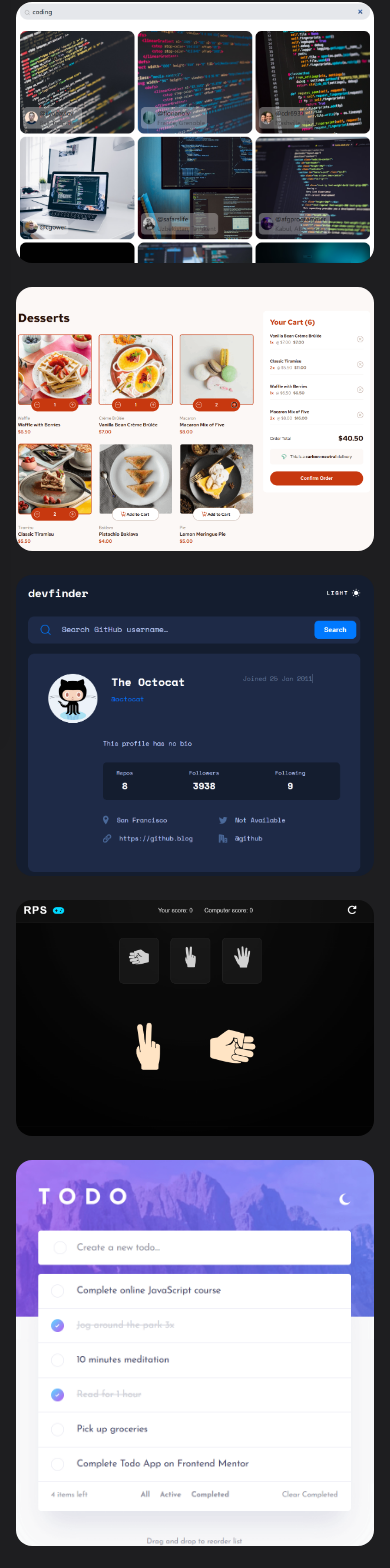
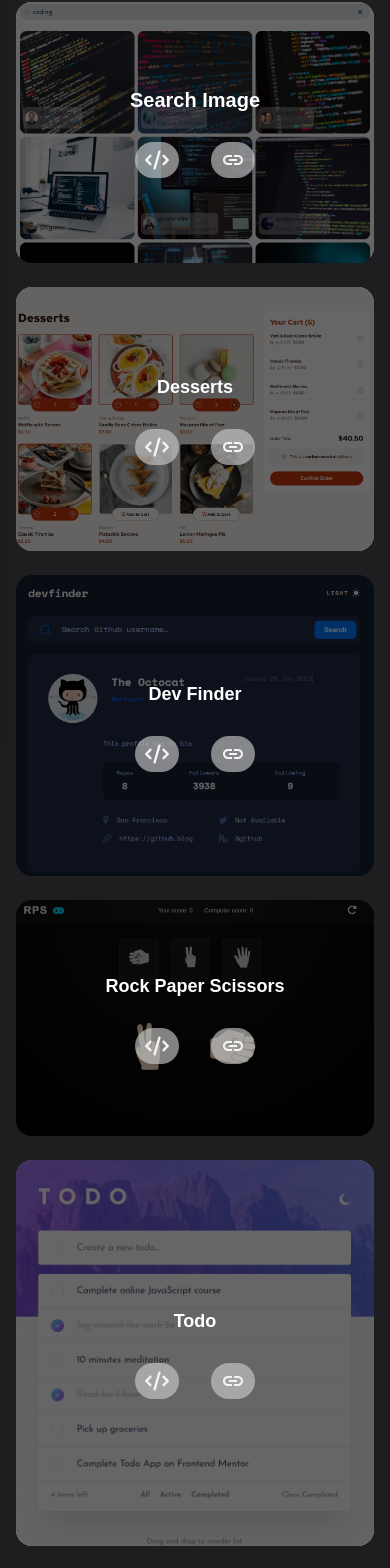
Before and after one commit to dudoshaa/donaDev, a React (Vite) app: page /projects in a window 390 px wide. Shown: the part 111-1679 px from the top of the page. Built offline with nearby package versions, Linux system fonts and the light colour scheme; a web font is replaced by a local one.

Commit message:
add project pages design

```diff
--- a/src/pages/Projects.jsx
+++ b/src/pages/Projects.jsx
@@ -1,58 +1,251 @@
 import React from "react";
+import { Link, NavLink } from "react-router-dom";
+import { MdOutlineLink } from "react-icons/md";
+import { FaCode } from "react-icons/fa6";
 
 function Projects() {
   return (
     <div className="container">
       <ul className="grid grid-cols-1 sm:grid-cols-2 md:grid-cols-3 lg:grid-cols-4 gap-6 mx-auto">
-        <li className="col-span-1 sm:col-span-2 md:col-span-2 row-span-2 rounded-2xl overflow-hidden border-[ridge">
+        <li className="relative group col-span-1 sm:col-span-2 md:col-span-2 row-span-2 rounded-2xl overflow-hidden">
           <img
             src="/assets/search-image.png"
-            className="w-full h-full "
+            className="w-full h-full object-cover transition duration-500 md:group-hover:scale-110"
           />
+
+          <div
+            className="absolute   inset-0 bg-black/60
+               flex flex-col items-center justify-center
+               opacity-100 md:opacity-0
+               md:group-hover:opacity-100
+               transition duration-300"
+          >
+            <span className="text-white text-xl font-semibold mb-7 lg:mb-15">
+              Search Image
+            </span>
+            <div className="flex items-center gap-8 lg:gap-20">
+              <Link
+                className=" px-2 py-1 border-2 border-transparent lg:px-5 lg:py-4 bg-[#cccccca1] rounded-4xl hover:border-[#9c210b] hover:text-[#9c210b]"
+                to="https://github.com/dudoshaa/searchimg"
+              >
+                <FaCode className="text-2xl lg:text-4xl" />
+              </Link>
+              <Link
+                to="https://searchimg-eight.vercel.app/"
+                className=" px-2 py-1 border-2 border-transparent lg:px-5 lg:py-4 bg-[#cccccca1] rounded-4xl hover:border-[#9c210b] hover:text-[#9c210b]"
+              >
+                <MdOutlineLink className="text-2xl   lg:text-4xl" />
+              </Link>
+            </div>
+          </div>
         </li>
 
-        <li className="rounded-2xl overflow-hidden">
+        <li className="relative group rounded-2xl overflow-hidden">
           <img
             src="/assets/desserts.png"
-            className="w-full h-full object-cover object-left"
+            className="w-full h-full object-cover object-left transition duration-500 md:group-hover:scale-110"
           />
 
+          <div
+            className="absolute inset-0 bg-black/60 flex flex-col items-center justify-center
+                  opacity-100 md:opacity-0 md:group-hover:opacity-100 transition"
+          >
+            <span className="text-white text-lg font-semibold mb-7 ">
+              Desserts
+            </span>
+            <div className="flex items-center gap-8 lg:gap-20">
+              <Link
+                className=" px-2 py-1 border-2 border-transparent lg:px-4 lg:py-3 bg-[#cccccca1] rounded-4xl hover:border-[#9c210b] hover:text-[#9c210b]"
+                to="https://github.com/dudoshaa/Desserts-redux"
+              >
+                <FaCode className="text-2xl lg:text-4xl" />
+              </Link>
+              <Link
+                to="https://1dars-five.vercel.app/"
+                className=" px-2 py-1 border-2 border-transparent lg:px-4 lg:py-3 bg-[#cccccca1] rounded-4xl hover:border-[#9c210b] hover:text-[#9c210b]"
+              >
+                <MdOutlineLink className="text-2xl   lg:text-4xl" />
+              </Link>
+            </div>
+          </div>
         </li>
 
-        <li className="rounded-2xl overflow-hidden">
+        <li className="relative group rounded-2xl overflow-hidden">
           <img
             src="/assets/dev-finder.png"
-            className="w-full h-full object-cover"
+            className="w-full h-full object-cover transition duration-500 md:group-hover:scale-110"
           />
+
+          <div
+            className="absolute inset-0 bg-black/60 flex flex-col items-center justify-center
+                  opacity-100 md:opacity-0 md:group-hover:opacity-100 transition"
+          >
+            <span className="text-white text-lg font-semibold mb-7">
+              Dev Finder
+            </span>
+            <div className="flex items-center gap-8 lg:gap-20">
+              <Link
+                className=" px-2 py-1 border-2 border-transparent lg:px-4 lg:py-3 bg-[#cccccca1] rounded-4xl hover:border-[#9c210b] hover:text-[#9c210b]"
+                to="https://github.com/dudoshaa/devfinder"
+              >
+                <FaCode className="text-2xl lg:text-4xl" />
+              </Link>
+              <Link
+                to="https://devfinder-liard.vercel.app/"
+                className=" px-2 py-1 border-2 border-transparent lg:px-4 lg:py-3 bg-[#cccccca1] rounded-4xl hover:border-[#9c210b] hover:text-[#9c210b]"
+              >
+                <MdOutlineLink className="text-2xl   lg:text-4xl" />
+              </Link>
+            </div>
+          </div>
         </li>
 
-        <li className="rounded-2xl overflow-hidden">
-          <img src="/assets/rps.png" className="w-full h-full object-cover" />
+        <li className="relative group rounded-2xl overflow-hidden">
+          <img
+            src="/assets/rps.png"
+            className="w-full h-full object-cover transition duration-500 md:group-hover:scale-110"
+          />
+
+          <div
+            className="absolute inset-0 bg-black/60 flex flex-col items-center justify-center
+                  opacity-100 md:opacity-0 md:group-hover:opacity-100 transition"
+          >
+            <span className="text-white text-lg font-semibold mb-7">
+              Rock Paper Scissors
+            </span>
+            <div className="flex items-center gap-8 lg:gap-20">
+              <Link
+                className=" px-2 py-1 border-2 border-transparent lg:px-4 lg:py-3 bg-[#cccccca1] rounded-4xl hover:border-[#9c210b] hover:text-[#9c210b]"
+                to="https://github.com/dudoshaa/rps"
+              >
+                <FaCode className="text-2xl lg:text-4xl" />
+              </Link>
+              <Link
+                to="https://rps-kohl-theta.vercel.app/"
+                className=" px-2 py-1 border-2 border-transparent lg:px-4 lg:py-3 bg-[#cccccca1] rounded-4xl hover:border-[#9c210b] hover:text-[#9c210b]"
+              >
+                <MdOutlineLink className="text-2xl   lg:text-4xl" />
+              </Link>
+            </div>
+          </div>
         </li>
 
-        <li className="rounded-2xl overflow-hidden">
-          <img src="/assets/todo.png" className="w-full h-full object-cover" />
+        <li className="relative group rounded-2xl overflow-hidden">
+          <img
+            src="/assets/todo.png"
+            className="w-full h-full object-cover transition duration-500 md:group-hover:scale-110"
+          />
+
+          <div
+            className="absolute inset-0 bg-black/60 flex flex-col items-center justify-center
+                  opacity-100 md:opacity-0 md:group-hover:opacity-100 transition"
+          >
+            <span className="text-white text-lg font-semibold mb-7">Todo</span>
+            <div className="flex items-center gap-8 lg:gap-20">
+              <Link
+                className=" px-2 py-1 border-2 border-transparent lg:px-4 lg:py-3 bg-[#cccccca1] rounded-4xl hover:border-[#9c210b] hover:text-[#9c210b]"
+                to="https://github.com/dudoshaa/todo"
+              >
+                <FaCode className="text-2xl lg:text-4xl" />
+              </Link>
+              <Link
+                to="https://todo-rosy-iota.vercel.app/"
+                className=" px-2 py-1 border-2 border-transparent lg:px-4 lg:py-3 bg-[#cccccca1] rounded-4xl hover:border-[#9c210b] hover:text-[#9c210b]"
+              >
+                <MdOutlineLink className="text-2xl   lg:text-4xl" />
+              </Link>
+            </div>
+          </div>
         </li>
 
-        <li className="rounded-2xl overflow-hidden">
+        <li className="relative group rounded-2xl overflow-hidden">
           <img
             src="/assets/player.png"
-            className="w-full h-full object-cover"
+            className="w-full h-full object-cover transition duration-500 md:group-hover:scale-110"
           />
+
+          <div
+            className="absolute inset-0 bg-black/60 flex flex-col items-center justify-center
+                  opacity-100 md:opacity-0 md:group-hover:opacity-100 transition"
+          >
+            <span className="text-white text-lg font-semibold mb-7">
+              Music Player
+            </span>
+            <div className="flex items-center gap-8 lg:gap-18">
+              <Link
+                className=" px-2 py-1 border-2 border-transparent lg:px-4 lg:py-3 bg-[#cccccca1] rounded-4xl hover:border-[#9c210b] hover:text-[#9c210b]"
+                to="https://github.com/dudoshaa/player"
+              >
+                <FaCode className="text-2xl lg:text-4xl" />
+              </Link>
+              <Link
+                to="https://player-alpha-two.vercel.app/"
+                className=" px-2 py-1 border-2 border-transparent lg:px-4 lg:py-3 bg-[#cccccca1] rounded-4xl hover:border-[#9c210b] hover:text-[#9c210b]"
+              >
+                <MdOutlineLink className="text-2xl   lg:text-4xl" />
+              </Link>
+            </div>
+          </div>
         </li>
 
-        <li className="rounded-2xl overflow-hidden">
+        <li className="relative group rounded-2xl overflow-hidden">
           <img
             src="/assets/d-group.png"
-            className="w-full h-full object-cover"
+            className="w-full h-full object-cover transition duration-500 md:group-hover:scale-110"
           />
+
+          <div
+            className="absolute inset-0 bg-black/60 flex flex-col items-center justify-center
+                  opacity-100 md:opacity-0 md:group-hover:opacity-100 transition"
+          >
+            <span className="text-white text-lg font-semibold mb-7">
+              D-Group
+            </span>
+            <div className="flex items-center gap-8 lg:gap-18">
+              <Link
+                className=" px-2 py-1 border-2 border-transparent lg:px-4 lg:py-3 bg-[#cccccca1] rounded-4xl hover:border-[#9c210b] hover:text-[#9c210b]"
+                to="https://github.com/dudoshaa/D-Group"
+              >
+                <FaCode className="text-2xl lg:text-4xl" />
+              </Link>
+              <Link
+                to="https://sign-rust-eight.vercel.app/login"
+                className=" px-2 py-1 border-2 border-transparent lg:px-4 lg:py-3 bg-[#cccccca1] rounded-4xl hover:border-[#9c210b] hover:text-[#9c210b]"
+              >
+                <MdOutlineLink className="text-2xl   lg:text-4xl" />
+              </Link>
+            </div>
+          </div>
         </li>
 
-        <li className="col-span-1 sm:col-span-2 rounded-2xl overflow-hidden">
+        <li className="relative group col-span-1 sm:col-span-2 rounded-2xl overflow-hidden">
           <img
             src="/assets/healthy.webp"
-            className="w-full h-full object-cover"
+            className="w-full h-full object-cover transition duration-500 md:group-hover:scale-110"
           />
+
+          <div
+            className="absolute inset-0 bg-black/60 flex flex-col items-center justify-center
+                  opacity-100 md:opacity-0 md:group-hover:opacity-100 transition"
+          >
+            <span className="text-white text-lg font-semibold mb-8">
+              Healthy Food
+            </span>
+            <div className="flex items-center gap-8 lg:gap-18">
+              <Link
+                className=" px-2 py-1 border-2 border-transparent lg:px-4 lg:py-3 bg-[#cccccca1] rounded-4xl hover:border-[#9c210b] hover:text-[#9c210b]"
+                to="https://github.com/dudoshaa/healthy"
+              >
+                <FaCode className="text-2xl lg:text-4xl" />
+              </Link>
+              <Link
+                to="https://healthy-umber.vercel.app/"
+                className=" px-2 py-1 border-2 border-transparent lg:px-4 lg:py-3 bg-[#cccccca1] rounded-4xl hover:border-[#9c210b] hover:text-[#9c210b]"
+              >
+                <MdOutlineLink className="text-2xl   lg:text-4xl" />
+              </Link>
+            </div>
+          </div>
         </li>
       </ul>
     </div>
```
